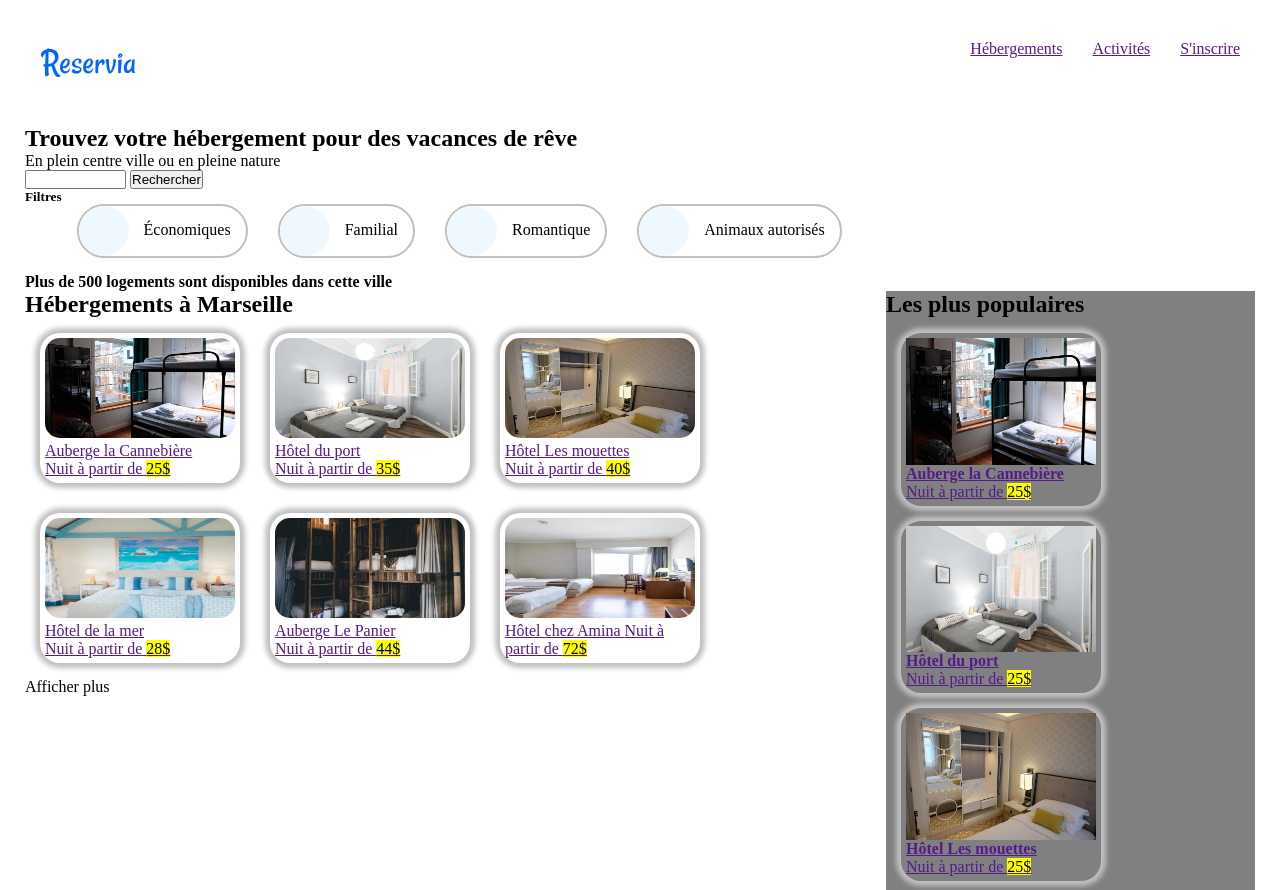
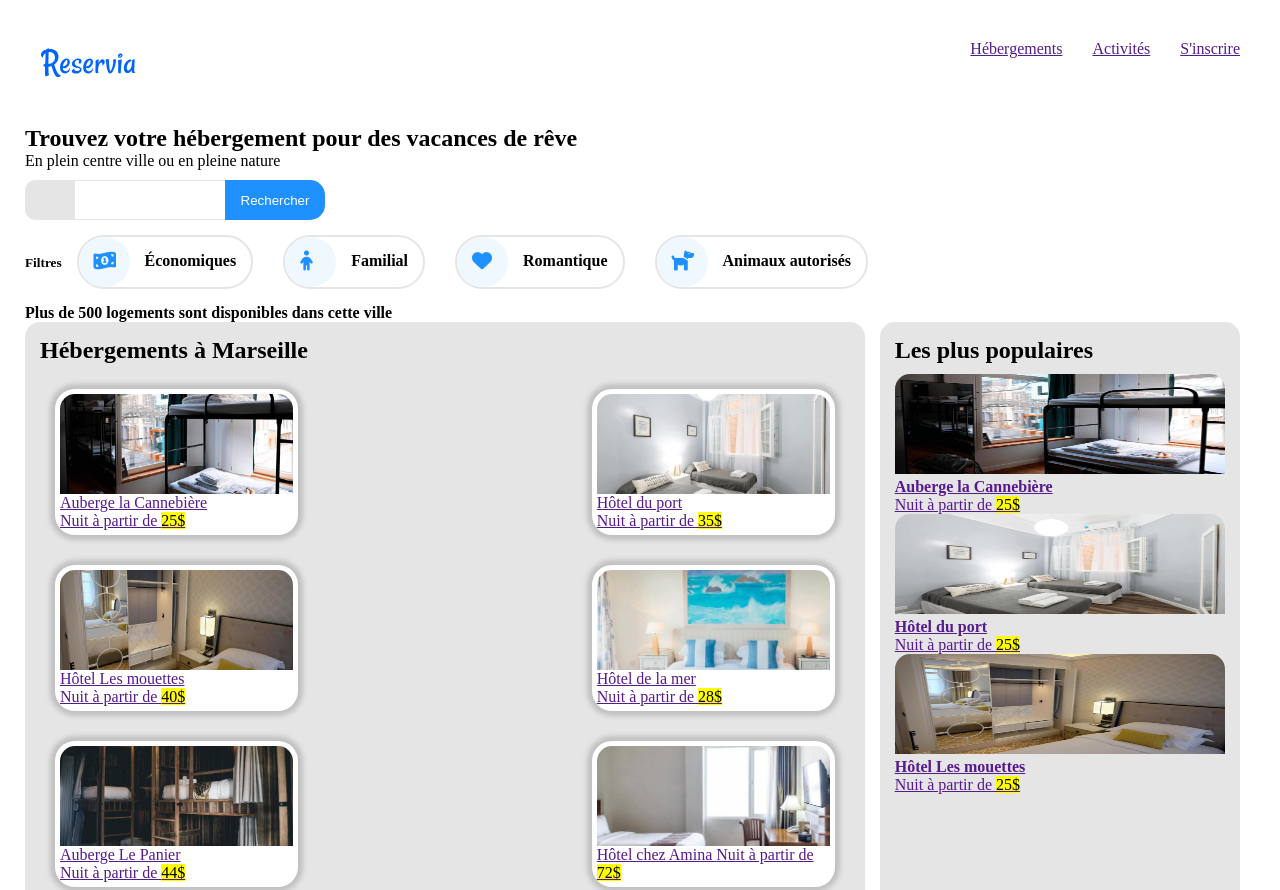
Before and after one commit to Romsteck/Reservia, a plain HTML site: page index.html in a window 1280 px wide. Shown: the top 890 px of the page. Drawn offline with Linux system fonts and the light colour scheme.

Commit message:
Reprise HTML&CSS

```diff
--- a/index.html
+++ b/index.html
@@ -4,6 +4,7 @@
         <meta charset="utf-8" />
 		<link rel="stylesheet" href="style.css" />
         <title>Reservia</title>
+		<script src="https://kit.fontawesome.com/3eb3de2a7e.js" crossorigin="anonymous"></script>
     </head>
 
     <body>
@@ -26,6 +27,7 @@
 			<p>En plein centre ville ou en pleine nature</p>
 
 			<form id="SearchInput">
+				<div></div>
 				<input type="text" id="SearchTextInput" name="name" required minlength="4" maxlength="8" size="10">
 				<button id="SearchButton">Rechercher</button>
 			</form>
@@ -34,19 +36,27 @@
 				<h5>Filtres</h5>
 				<ul id="Filters">
 					<li class="FilterButton">
-						<div></div>
+						<div>
+							<i class="fa-solid fa-money-bill-1-wave fa-lg"></i>
+						</div>
 						<a>Économiques</a>
 					</li>
 					<li class="FilterButton">
-						<div></div>
+						<div>
+							<i class="fa-solid fa-child fa-lg"></i>
+						</div>
 						<a>Familial</a>
 					</li>
 					<li class="FilterButton">
-						<div></div>
+						<div>
+							<i class="fa-solid fa-heart fa-lg"></i>
+						</div>
 						<a>Romantique</a>
 					</li>
 					<li class="FilterButton">
-						<div></div>
+						<div>
+							<i class="fa-solid fa-dog fa-lg"></i>
+						</div>
 						<a>Animaux autorisés</a>
 					</li>
 				</ul>
@@ -61,104 +71,120 @@
 			<section id="marseille">
 				<h2 id="GalleryTitles">Hébergements à Marseille</h2>
 				<ul>
-					<a href="" id="card">
-						<span id="cadre">
+					<a href="" class="card">
+						<span class="cadre">
 							<img src="images/hebergements/4_small/marcus-loke-WQJvWU_HZFo-unsplash.jpg" alt="Logo">
 						</span>
 						<span class="cadreTitre">Auberge la Cannebière</span>
 						<span class="cadrePrix">Nuit à partir de <mark>25$</mark></span>
 					</a>
-					<a href="" id="card">
-						<span id="cadre">
+					<a href="" class="card">
+						<span class="cadre">
 							<img src="images/hebergements/4_small/fred-kleber-gTbaxaVLvsg-unsplash.jpg" alt="Logo">
 						</span>
 						<span class="cadreTitre">Hôtel du port</span>
-						<span class="cadreTitre">Nuit à partir de <mark>35$</mark></span>
+						<span class="cadrePrix">Nuit à partir de <mark>35$</mark></span>
 					</li>
-					<a href="" id="card">
-						<span id="cadre">
+					<a href="" class="card">
+						<span class="cadre">
 							<img src="images/hebergements/4_small/reisetopia-B8WIgxA_PFU-unsplash.jpg" alt="Logo">
 						</span>
 						<span class="cadreTitre">Hôtel Les mouettes</span>
-						<span class="cadreTitre">Nuit à partir de <mark>40$</mark></span>
+						<span class="cadrePrix">Nuit à partir de <mark>40$</mark></span>
 					</a>
-					<a href="" id="card">
-						<span id="cadre">
+					<a href="" class="card">
+						<span class="cadre">
 							<img src="images/hebergements/4_small/annie-spratt-Eg1qcIitAuA-unsplash.jpg" alt="Logo">
 						</span>
 						<span class="cadreTitre">Hôtel de la mer</span>
-						<span class="cadreTitre">Nuit à partir de <mark>28$</mark></span>
+						<span class="cadrePrix">Nuit à partir de <mark>28$</mark></span>
 					</a>
-					<a href="" id="card">
-						<span id="cadre">
+					<a href="" class="card">
+						<span class="cadre">
 							<img src="images/hebergements/4_small/nicate-lee-kT-ZyaiwBe0-unsplash.jpg" alt="Logo">
 						</span>
 						<span class="cadreTitre">Auberge Le Panier</span>
-						<span class="cadreTitre">Nuit à partir de <mark>44$</mark></span>
+						<span class="cadrePrix">Nuit à partir de <mark>44$</mark></span>
 					</a>
-					<a href="" id="card">
-						<span id="cadre">
+					<a href="" class="card">
+						<span class="cadre">
 							<img src="images/hebergements/4_small/febrian-zakaria-M6S1WvfW68A-unsplash.jpg" alt="Logo">
 						</span>
 						<span class="cadreTitre">Hôtel chez Amina</h4>
-						<span class="cadreTitre">Nuit à partir de <mark>72$</mark></span>
+						<span class="cadrePrix">Nuit à partir de <mark>72$</mark></span>
 					</a>
 				</ul>
 				<p>Afficher plus</p>
 			</section>
 			<section id="populaires">
 				<h2 id="GalleryTitles">Les plus populaires</h2>
-				<ul id="populaires">
+				<ul>
 					<a href="" id="card">
+						<span id="cadre">
 							<img src="images/hebergements/4_small/marcus-loke-WQJvWU_HZFo-unsplash.jpg" alt="Logo">
 							<h4>Auberge la Cannebière</h4>
 							<p>Nuit à partir de <mark>25$</mark></p>
+						</span>
 					</a>
 					<a href="" id="card">
+						<span id="cadre">
 							<img src="images/hebergements/4_small/fred-kleber-gTbaxaVLvsg-unsplash.jpg" alt="Logo">
 							<h4>Hôtel du port</h4>
 							<p>Nuit à partir de <mark>25$</mark></p>
+						</span>
 					</a>
 					<a href="" id="card">
+						<span id="cadre">
 							<img src="images/hebergements/4_small/reisetopia-B8WIgxA_PFU-unsplash.jpg" alt="Logo">
 							<h4>Hôtel Les mouettes</h4>
 							<p>Nuit à partir de <mark>25$</mark></p>
+						</span>
 					</a>
 				</ul>
 			</section>
 		</div>
 
-		<section>
+		<h2 id="GalleryTitles">Activités à Marseille</h2>
+
 		<div id="HostingActivity">
-				<h2 id="GalleryTitles">Activités à Marseille</h2>
 			<ul id="activity">
-					<li>
+				<a href="" class="Cadre1">
+					<span id="cadre">
 						<img src="images/activites/4_small/reno-laithienne-QUgJhdY5Fyk-unsplash.jpg" alt="Logo">
 						<h4>Vieux Port</h4>
+					</span>
 				</li>
 				<li>
+					<span id="cadre">
 						<img src="images/activites/4_small/paul-hermann-QFTrLdQIRhI-unsplash.jpg" alt="Logo">
 						<h4>Fort de Pomègues</h4>
+					</span>
 				</li>
 				<li>
+					<span id="cadre"></span>
 						<img src="images/activites/4_small/kevin-hikari-rV_Qd1l-VXg-unsplash.jpg" alt="Logo">
 						<h4>Îles du Frioul</h4>
 				</li>
 				<li>
+					<span id="cadre">
 						<img src="images/activites/4_small/kilyan-sockalingum-NR8-cBCN3aI-unsplash.jpg" alt="Logo">
 						<h4>Parc National des Calanques</h4>
+					</span>
 				</li>
 				<li>
+					<span id="cadre">
 						<img src="images/activites/4_small/florian-wehde-xW9e8gdotxI-unsplash.jpg" alt="Logo">
 						<h4>Notre-Dame-de-la-Garde</h4>
+					</span>
 				</li>
 				<li>
+					<span id="cadre">
 						<img src="images/activites/4_small/lena-paulin-wH2-EJoDcV0-unsplash.jpg" alt="Logo">
 						<h4>Parc Longchamp</h4>
+					</span>
 				</li>
 			</ul>
 		</div>
-		</section>
 
 		<footer>
 			<ul>
--- a/style.css
+++ b/style.css
@@ -38,6 +38,42 @@ header a {
 
 
 
+
+/*Search*/
+#SearchInput {
+    margin-top: 10px;
+    display: flex;
+    flex-direction: row;
+    height: 40px;
+}
+
+#SearchInput div {
+    width: 50px;
+    background-color: rgba(0, 0, 0, 0.1);
+    border-top-left-radius: 10px;
+    border-bottom-left-radius: 10px;
+}
+
+#SearchInput input {
+    width: 150px;
+    border-top: 1px solid rgba(0, 0, 0, 0.1);
+    border-bottom: 1px solid rgba(0, 0, 0, 0.1);
+    border-left: 0px;
+    border-right: 0px;
+}
+
+#SearchInput button {
+    width: 100px;
+    background-color: dodgerblue;
+    color: white;
+    border-top-right-radius: 15px;
+    border-bottom-right-radius: 15px;
+    border: 0px;
+}
+
+
+
+
 /*Filter + Search Section*/
 #FilterSection {
     width: fit-content;
@@ -46,6 +82,7 @@ header a {
 }
 
 #FilterSection h5 {
+    padding-top: 35px;
     height: 100%;
     display: inline;
 }
@@ -54,81 +91,133 @@ header a {
     display: flex;
     flex-wrap: wrap;
     flex-direction: row;
-    justify-content: space-between;
     list-style-type: none;
     width: fit-content;
 }
 
 .FilterButton {
-    margin-left: 25px;
     margin: 15px;
     border-radius: 50px;
-    border: 2px solid silver;
+    border: 2px solid rgba(0, 0, 0, 0.1);
     display: flex;
     justify-content: flex-start;
 }
 
 .FilterButton a {
     padding: 15px;
+    font-weight: bold;
 }
 
 .FilterButton div {
-    width: 50px;
+    width: 51px;
     height: 50px;
     background-color: aliceblue;
     border-radius: 50px;
+    color: dodgerblue;
+    padding-top: 15px;
+    padding-left: 15px;
 }
 
 
-
-
-/*Hébergements Marseille*/
-#hebergements {
-    display: flex;
-    flex-wrap: wrap;
-    justify-content: space-between;
-}
-
-#marseille {
-    width: 70%;
-    height: fit-content;
-}
-
-
-#marseille ul {
-    width: fit-content;
-    display: flex;
-    flex-wrap: wrap;
-    height: fit-content;
-}
-
-
-#card {
-    width: 200px;
-    height: fit-content;
+/* Paramètres globaux images */
+#hebergements .card {
+    width: 30%;
     padding: 5px;
     margin: 15px;
     box-shadow: 0px 0px 5px 5px silver;
     border-radius: 20px;
     display: flex;
     flex-direction: column;
+    background-color: white;
+}
+
+#hebergements {
+    display: flex;
+    justify-content: space-between;
+}
+
+#hebergements .cadre {
+    display: block;
+    overflow: hidden;
+    border-top-left-radius: 15px;
+    border-top-right-radius: 15px;
+    height: 100px;
+    width: 100%;
+}
+
+.cadre img {
+    width: 100%;
+    height: 100%;
+    object-fit: cover;
 }
 
 
-#cadre img {
+
+/*Hébergements Marseille*/
+#GalleryTitles {
+    padding-bottom: 10px;
+}
+
+#marseille {
+    width: 70%;
+    padding: 15px;
     border-radius: 15px;
+    margin-right: 15px;
+    background-color: rgba(0, 0, 0, 0.1);
+}
+
+#marseille ul {
+    width: 100%;
+    display: flex;
+    flex-wrap: wrap;
+    justify-content: space-between;
+}
+
+
+
+
+/*Hébergements Populaires*/
+#populaires {
+    width: 30%;
+    padding: 15px;
+    border-radius: 15px;
+    margin-right: 15px;
+    background-color: rgba(0, 0, 0, 0.1);
+}
+
+#populaires ul {
+    width: 100%;
+    display: flex;
+    flex-wrap: wrap;
+    height: fit-content;
+}
+
+#populaires ul a {
+    width: 100%;
+    height: fit-content;
+}
+
+#populaires #cadre img {
+    border-top-left-radius: 15px;
+    border-top-right-radius: 15px;
     width: 100%;
     height: 100px;
 }
 
 
-/*Hébergements Populaires*/
-#hebergements #populaires {
-    width: 30%;
-    background-color: gray;
+
+
+
+/* Activités à Marseille */
+#HostingActivity {
+    display: flex;
+    flex-wrap: wrap;
+    width: 100%;
 }
 
+#HostingActivity a {
 
+}
 
 
 
```
Lines whose indentation alone changed are shown as unchanged.
